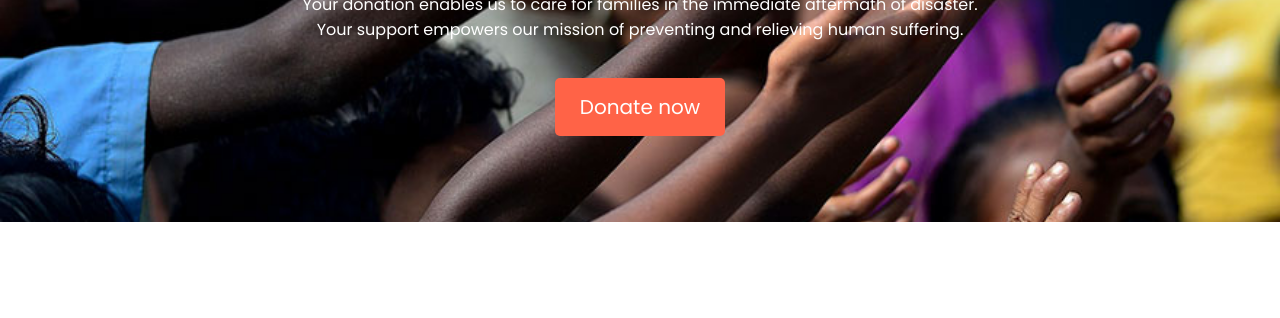
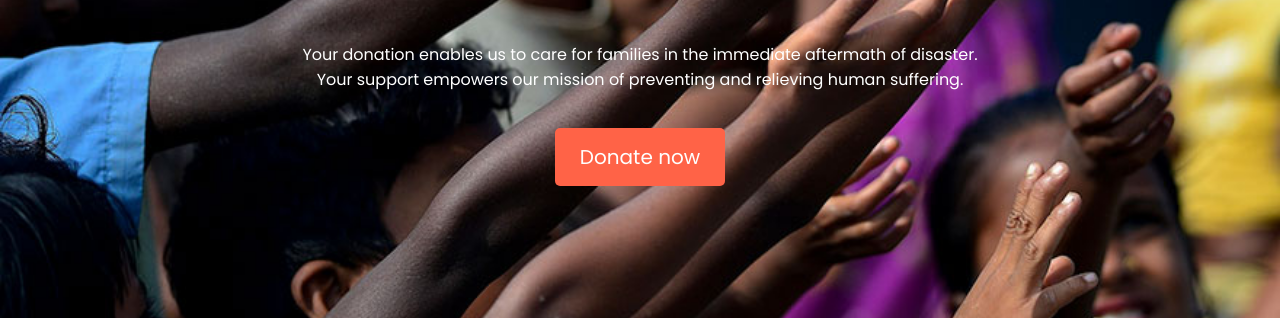
Before and after one commit to kaiser82/donate-today, a plain HTML site: page index.html in a window 1280 px wide. Shown: the part 412-730 px from the top of the page. Drawn offline with Linux system fonts and the light colour scheme; a web font is replaced by a local one.

Commit message:
top modification

```diff
--- a/style.css
+++ b/style.css
@@ -9,13 +9,13 @@ section {
 }
 
 .top-part {
-    background-image: url(/images/donation13.jpg);
+    background-image: url(/images/donation.jpg);
     background-repeat: no-repeat;
     background-size: cover;
 
     color: white;
     text-align: center;
-    padding: 100px 300px;
+    padding: 150px 300px;
 }
 .top-part h1 {
     font-size: 65px;
```
Also changed, not shown: images/donation.jpg (renamed from images/donation13.jpg).
